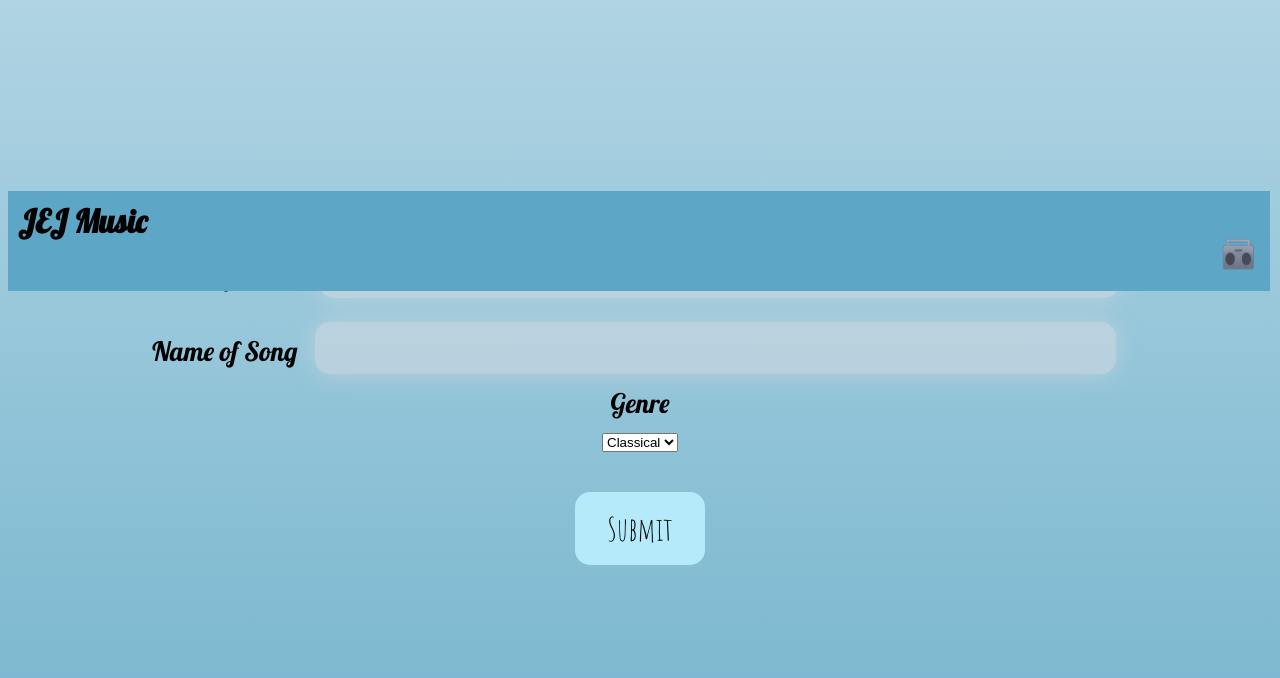
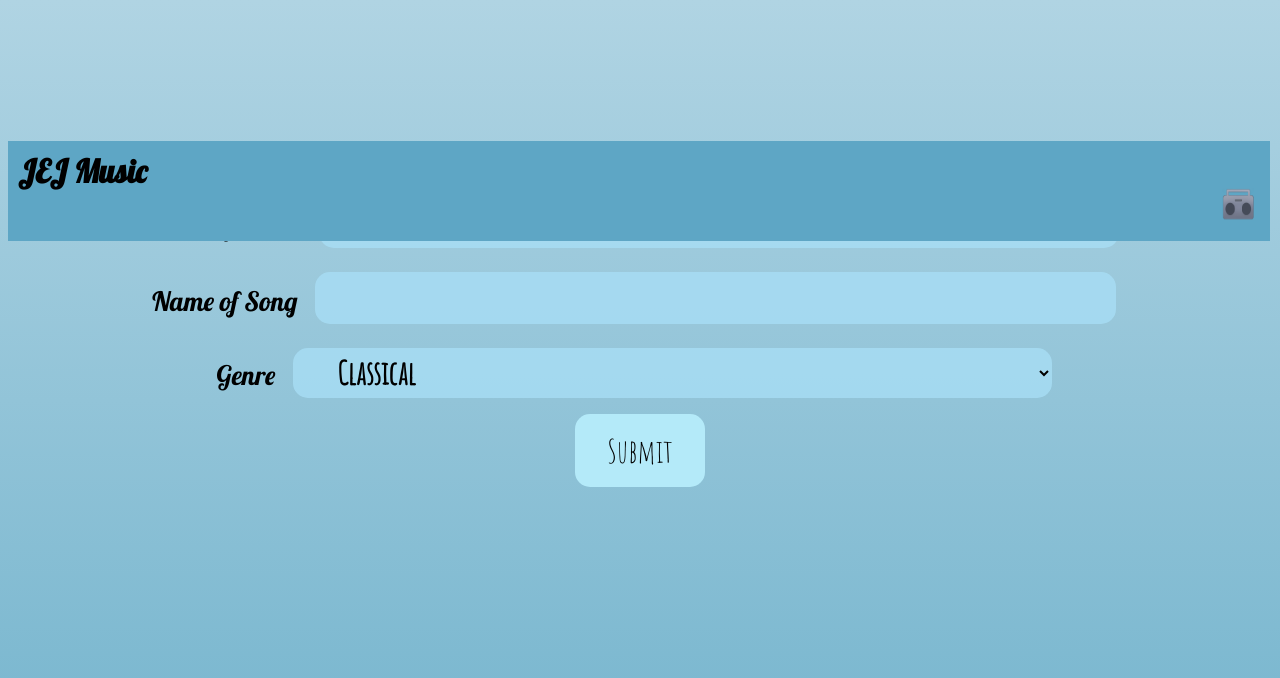
Before and after one commit to Mayrena77/JEJ, a Python web app: template jej-music/templates/input.html in a window 1280 px wide. Shown: the top 678 px of the page. Run offline with Jinja, Linux system fonts and the light colour scheme; the template is opened without the code that fills it, so the values that code supplies are empty.

Commit message:
made it better looking

```diff
--- a/jej-music/resources/input.css
+++ b/jej-music/resources/input.css
@@ -22,12 +22,12 @@ body {
 .input {
   font-family: 'Lobster', cursive;
   font-size: 20pt;
-  margin-top: 200px;
+  margin-top: 150px;
   text-align: center;
 
 }
 
-input[type =text]{
+input[type =text], select{
   font-family: 'Amatic SC', cursive;
   font-size: 24pt;
   font-weight: bold;
@@ -37,8 +37,7 @@ input[type =text]{
   border-radius: 15px;
   border: none;
   outline: none;
-  box-shadow:rgba(199, 214, 224, 0.73) 0px 0px 24px;
-  background-color: rgba(199, 214, 224, 0.74);
+  background-color: rgba(168, 221, 245, 0.82);
     background-image: url('/resources/song_icon.png');
     background-position: 10px 10px;
     background-repeat: no-repeat;
@@ -56,8 +55,3 @@ input[type=submit]{
   margin: 4px 2px;
   font-size: 24pt;
 }
-
-.dropdown {
-  border: none;
-
-}
--- a/jej-music/templates/input.html
+++ b/jej-music/templates/input.html
@@ -22,7 +22,6 @@
   <input type ="text" name="song">
   <br>
   Genre
-  <div class='dropdown'>
   <select name="genre">
     <option value="classical"> Classical </option>
     <option value="rock"> Rock </option>
@@ -33,7 +32,6 @@
     <option value="country"> Country </option>
     <option value="other"> Other </option>
   </select>
-</div>
 <br>
   <input type="submit" name="Next Page">
 </div>
```
Also changed, not shown: jej-music/main.py (+0 -9 lines).
